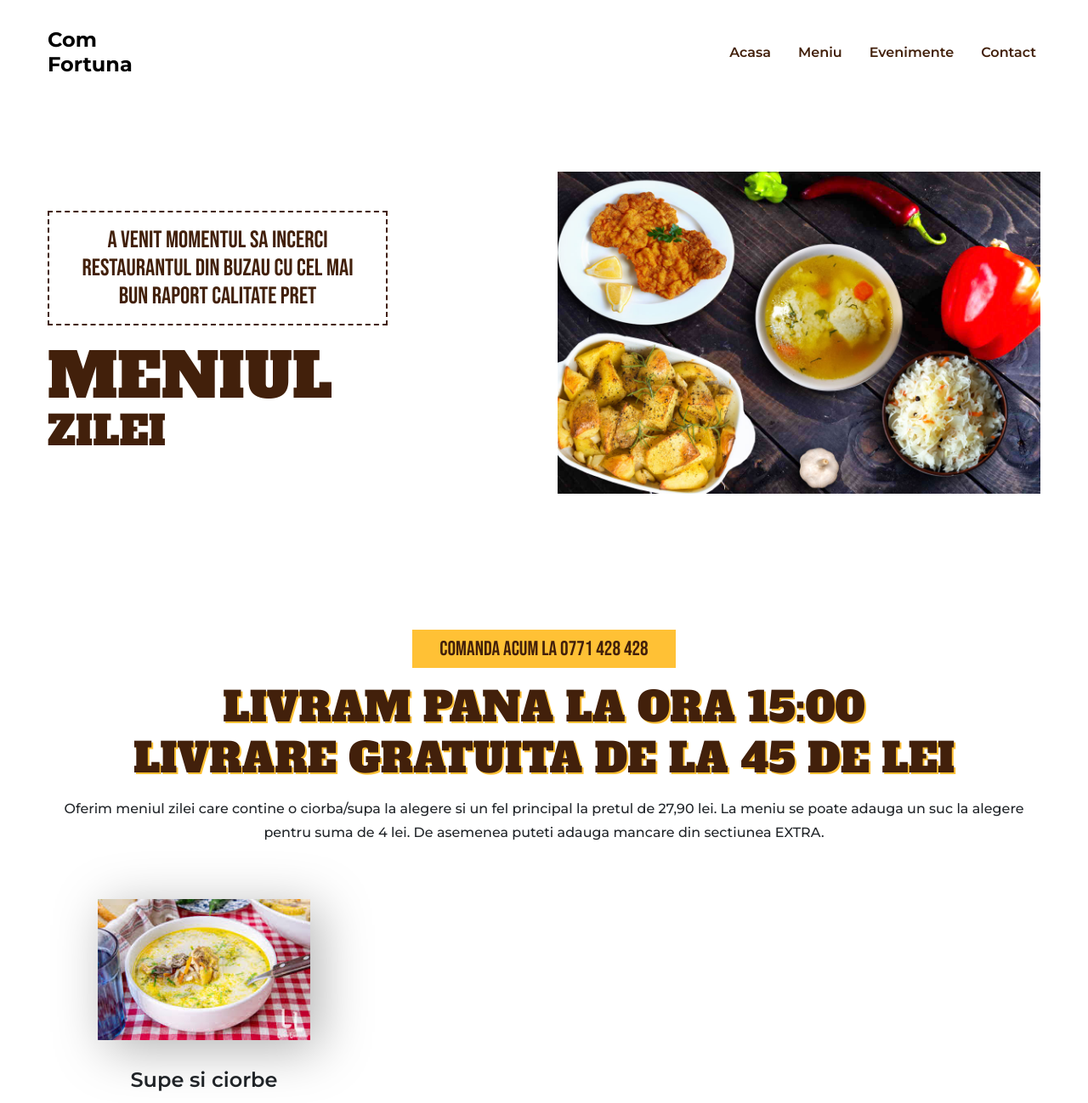
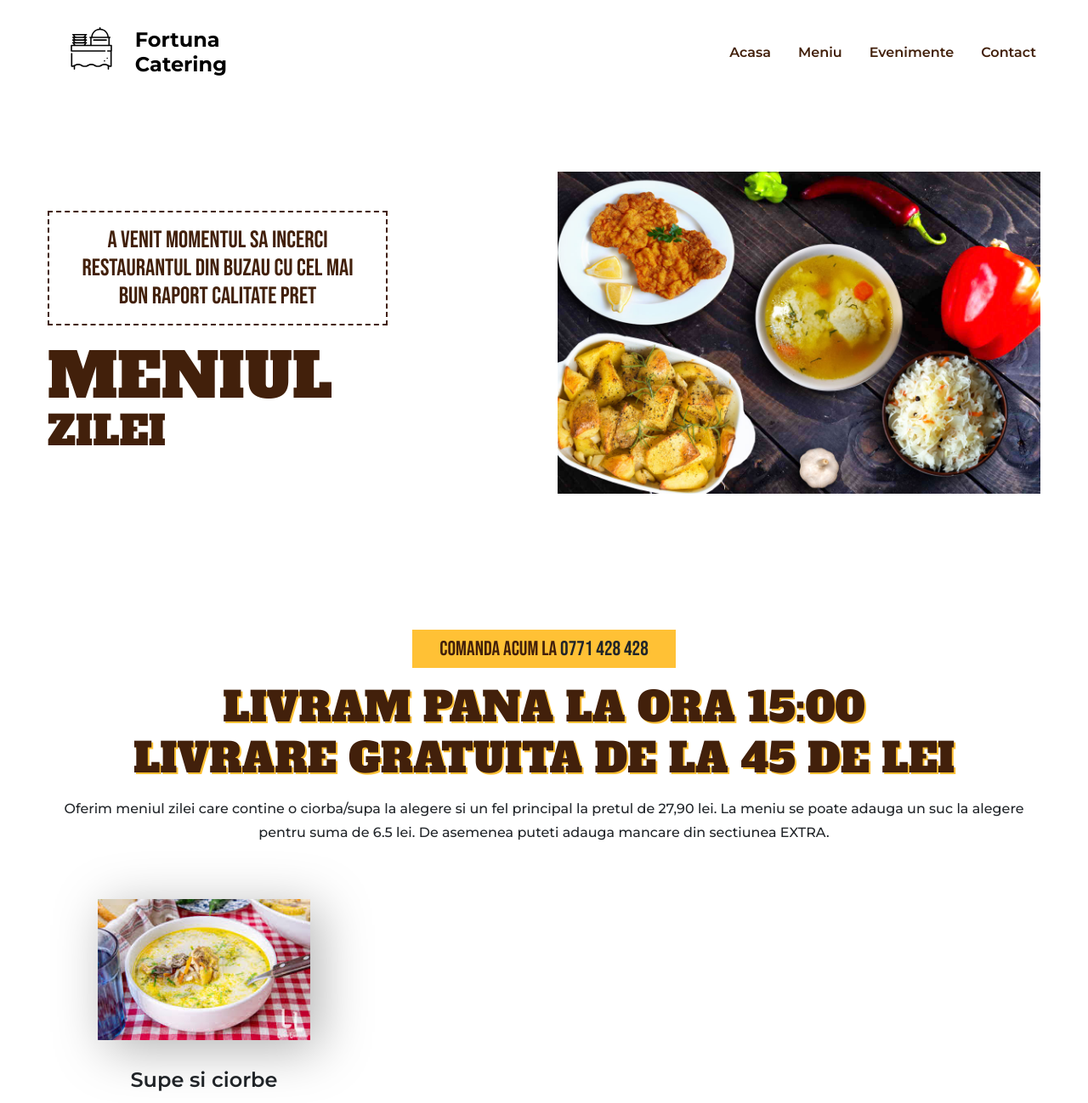
Before and after one commit to ionut31235/Fortuna-final, a plain HTML site: page index.html in a window 1280 px wide. Shown: the top 1298 px of the page at 85% size. Drawn offline with nearby package versions, Linux system fonts and the light colour scheme.

Commit message:
Add files via upload

```diff
--- a/index.html
+++ b/index.html
@@ -8,14 +8,15 @@
       rel="stylesheet"
     />
     <link rel="stylesheet" href="style.css" />
-    <title>Com Fortuna</title>
+    <title>Fortuna Catering</title>
   </head>
   <body>
     <header class="header">
       <nav>
         <div class="nav__header">
           <div class="nav__logo">
-            <h2>Com Fortuna</h2>
+            <img src="./assets/catering.svg" width="40px" height="50px">
+            <h2>Fortuna Catering</h2>
           </div>
           <div class="nav__menu__btn" id="menu-btn">
             <i class="ri-menu-line"></i>
@@ -40,10 +41,10 @@
     </header>
 
     <section class="section__container order__container" id="menu">
-      <h3>COMANDA ACUM LA 0771 428 428</h3>
+      <h3>COMANDA ACUM LA <a href="tel:+40760354394" class="phone-number">0771 428 428</a></h3>
       <h2 class="section__header">LIVRAM PANA LA ORA 15:00<br>LIVRARE GRATUITA DE LA 45 DE LEI</h2>
       <p class="section__description">
-        Oferim meniul zilei care contine o ciorba/supa la alegere si un fel principal la pretul de 27,90 lei. La meniu se poate adauga un suc la alegere pentru suma de 4 lei. De asemenea puteti adauga mancare din sectiunea EXTRA.
+        Oferim meniul zilei care contine o ciorba/supa la alegere si un fel principal la pretul de 27,90 lei. La meniu se poate adauga un suc la alegere pentru suma de 6.5 lei. De asemenea puteti adauga mancare din sectiunea EXTRA.
       </p>
       <div class="order__grid">
         <div class="order__card">
@@ -111,7 +112,7 @@
         </div>
         <div class="event__details">
           <h3>Descopera</h3>
-          <h2 class="section__header">FACEM SI MANCARE PENTRU EVENIMENTE</h2>
+          <h2 class="section__header">SERVICII CATERING PENTRU EVENIMENTE</h2>
           <p class="section__description">
             Transformă evenimentul tău într-o experiență culinară memorabilă cu serviciile noastre dedicate de catering. Oferim meniuri personalizate, pregătite cu grijă pentru a se potrivi temei și preferințelor fiecărei ocazii, fie că este vorba despre nunți, aniversări, conferințe sau petreceri private.
           </p>
--- a/style.css
+++ b/style.css
@@ -98,6 +98,10 @@ nav {
 
 .nav__logo img {
   max-width: 150px;
+}
+
+.nav__logo{
+  display:flex;
 }
 
 .nav__logo-dark {
```
Also changed, not shown: assets/catering.svg (added).
